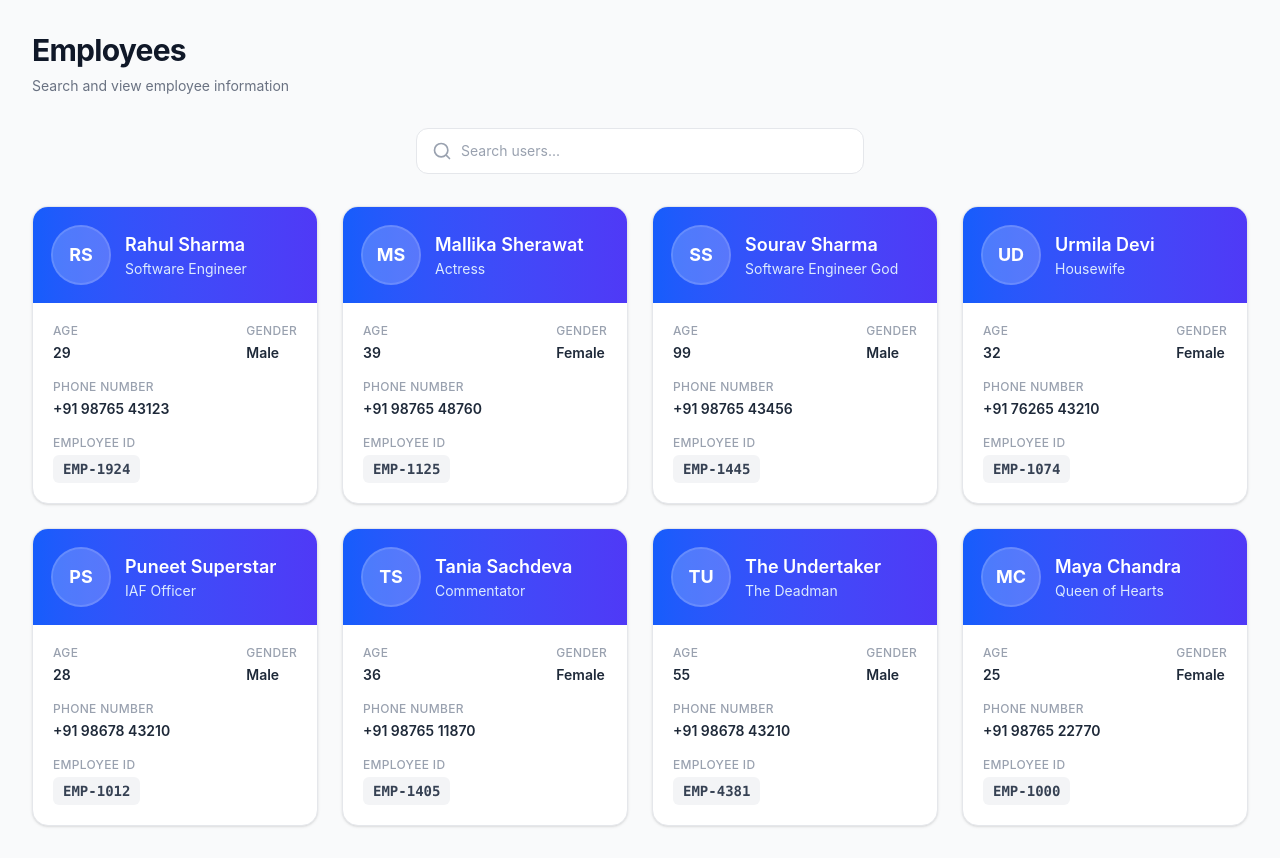
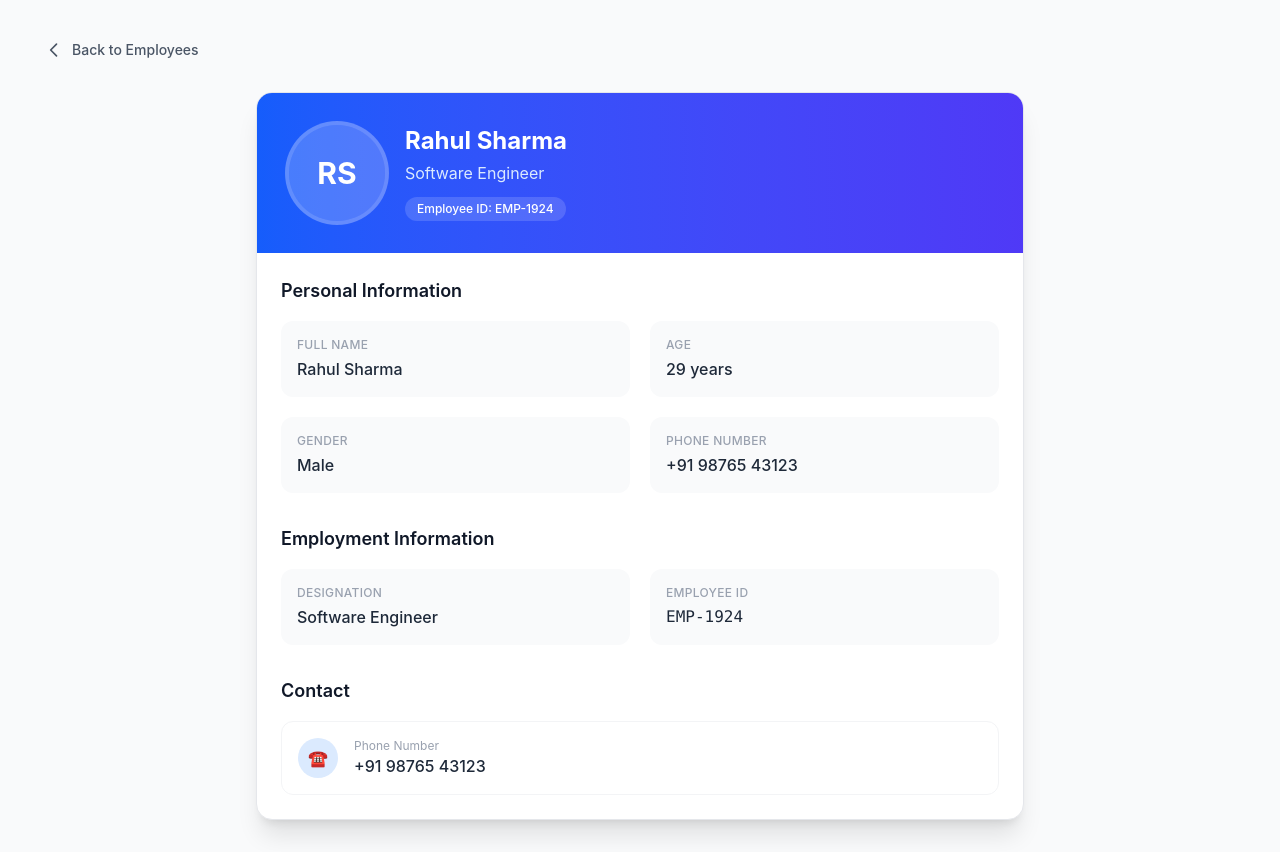
Before and after one commit to maheshchandra10/first-react-app, a React (Vite) app: page / in a window 1280 px wide. Both pictures are taken after a click on the element 175 px from the left and 355 px from the top of the page. Built offline with nearby package versions, Linux system fonts and the light colour scheme.

Commit message:
page navigations from component level

```diff
--- a/src/projects/project-2/back.tsx
+++ b/src/projects/project-2/back.tsx
@@ -1,7 +1,7 @@
-const Back = () => {
+const Back = ({onBackClick}) => {
     return (
         <>
-            <button className="mb-6 flex items-center gap-2 rounded-lg px-3 py-2 text-sm font-medium text-gray-600 transition hover:bg-white hover:text-gray-900 cursor-pointer">
+            <button onClick={onBackClick} className="mb-6 flex items-center gap-2 rounded-lg px-3 py-2 text-sm font-medium text-gray-600 transition hover:bg-white hover:text-gray-900 cursor-pointer">
                 <svg
                     className="h-5 w-5"
                     fill="none"
--- /dev/null
+++ b/src/projects/project-2/greeting.tsx
@@ -0,0 +1,17 @@
+const Greeting = () => {
+    return (
+        <div className="fixed left-1/2 top-4 z-50 w-[90%] max-w-4xl -translate-x-1/2">
+            <div className="rounded-xl border border-amber-200 bg-gradient-to-r from-amber-50 via-orange-50 to-rose-50 px-6 py-5 text-center shadow-sm">
+                <h1 className="text-2xl font-semibold tracking-tight text-gray-800">
+                    Welcome to Users Widget
+                </h1>
+
+                <p className="mt-1 text-sm text-gray-500">
+                    Manage and explore user information
+                </p>
+            </div>
+        </div>
+    );
+}
+
+export default Greeting;
--- a/src/projects/project-2/main2.tsx
+++ b/src/projects/project-2/main2.tsx
@@ -1,9 +1,11 @@
+import { useEffect, useState } from "react";
 import Back from "./back";
 import UserCard from "./user-cards";
 import UserProfile from "./user-profile";
 import UserSearch from "./user-search";
+import Greeting from "./greeting";
 
-const users = [
+const totalUsers = [
     {
         name: "Rahul Sharma",
         age: 29,
@@ -13,8 +15,8 @@ const users = [
         employeeId: "EMP-1924",
     },
     {
-        name: "Mallika Sherawat",
-        age: 39,
+        name: "Zendaya Holland",
+        age: 31,
         designation: "Actress",
         gender: "Female",
         phoneNumber: "+91 98765 48760",
@@ -70,14 +72,53 @@ const users = [
     },
 ]
 
+type User = {
+    name: string;
+    age: number;
+    designation: string;
+    gender: string;
+    phoneNumber: string;
+    employeeId: string;
+};
+
 export default function Main2() {
 
-    const showUserProfile = false;
+    const [currentUser, setCurrentUser] = useState<User | null>(null); // dont initialize with {}, because Boolean({}) = true
+    const [search, setSearch] = useState<string>('');
+    const [isGreeting, setIsGreeting] = useState(true);
+
+    const users = totalUsers.filter(user =>
+        user.name.toLowerCase().includes(search.trim().toLowerCase())
+    );
+
+    useEffect(() => {
+            setTimeout(() => {
+                setIsGreeting(false);
+            }, 2000);
+        }, []
+    ); //usually similar to ngOnInit() if the 2nd param is kept [], like here.
+
+    function onCardClick(employeeId: string) {
+        const user = totalUsers.find(user => user.employeeId === employeeId);
+        if (user) {
+            setCurrentUser(user);
+        }
+    }
+
+    function onBackClick() {
+        setSearch('');
+        setCurrentUser(null);
+    }
+
+    function onSearch(event) {
+        setSearch(event.target.value.trim().toLowerCase());
+    }
 
     return (
         <main className="min-h-screen bg-gray-50 px-4 py-8 sm:px-6 lg:px-8">
+            {isGreeting && <Greeting />}
             <div className="mx-auto max-w-7xl">
-                {!showUserProfile ? (
+                {!currentUser ? (
                     <>
                         {/* Page Header */}
                         <div className="mb-8">
@@ -90,11 +131,11 @@ export default function Main2() {
                         </div>
                         {/* Search */}
                         <div className="mb-8 flex justify-center">
-                            <UserSearch />
+                            <UserSearch onSearch={onSearch} />
                         </div>
                         {/* Cards */}
                         <div className="grid grid-cols-1 gap-6 sm:grid-cols-2 lg:grid-cols-3 xl:grid-cols-4">
-                            <UserCard users={users} />
+                            <UserCard users={users} onCardClick={onCardClick} />
                         </div>
                     </>
                 )
@@ -102,10 +143,10 @@ export default function Main2() {
                     (
                         <>
                             {/* Back Button */}
-                            <Back />
+                            <Back onBackClick={onBackClick} />
                             {/* Profile */}
                             <div className="flex justify-center">
-                                <UserProfile user={users} />
+                                <UserProfile user={currentUser} />
                             </div>
                         </>
                     )}
--- a/src/projects/project-2/user-cards.tsx
+++ b/src/projects/project-2/user-cards.tsx
@@ -1,9 +1,9 @@
-const UserCard = ({ users }) => {
+const UserCard = ({ users, onCardClick }) => {
     return (
         <>
             {
                 users.map((user, index) => (
-                    <div className="w-full overflow-hidden rounded-2xl border border-gray-200 bg-white shadow-sm transition-all duration-200 hover:-translate-y-1 hover:shadow-lg cursor-pointer">
+                    <div key={user.employeeId} onClick={() => onCardClick(user.employeeId)} className="w-full overflow-hidden rounded-2xl border border-gray-200 bg-white shadow-sm transition-all duration-200 hover:-translate-y-1 hover:shadow-lg cursor-pointer">
                         {/* Card Header */}
                         <div className="bg-gradient-to-r from-blue-600 to-indigo-600 p-5 text-white">
                             <div className="flex items-center gap-4">
--- a/src/projects/project-2/user-search.tsx
+++ b/src/projects/project-2/user-search.tsx
@@ -1,4 +1,4 @@
-const UserSearch = () => {
+const UserSearch = ({onSearch}) => {
     return (
         <div className="relative w-full max-w-md">
             {/* Search Icon */}
@@ -19,6 +19,7 @@ const UserSearch = () => {
             </div>
             {/* Input */}
             <input
+                onChange={onSearch}
                 type="text"
                 placeholder="Search users..."
                 className="w-full rounded-xl border border-gray-200 bg-white py-3 pl-11 pr-4 text-sm text-gray-800 outline-none transition placeholder:text-gray-400 focus:border-blue-500 focus:ring-2 focus:ring-blue-100"
@@ -28,3 +29,7 @@ const UserSearch = () => {
 };
 
 export default UserSearch;
+
+//no need to pass 'event' as a param if directly a function is passed.
+//Direct function reference → React supplies the event => onChange={onSearch}
+// Arrow wrapper → I decide what arguments to pass => onChange={()=> onSearch()} (Note: if 'event' is not passed here, you can't access it in the function)
```
